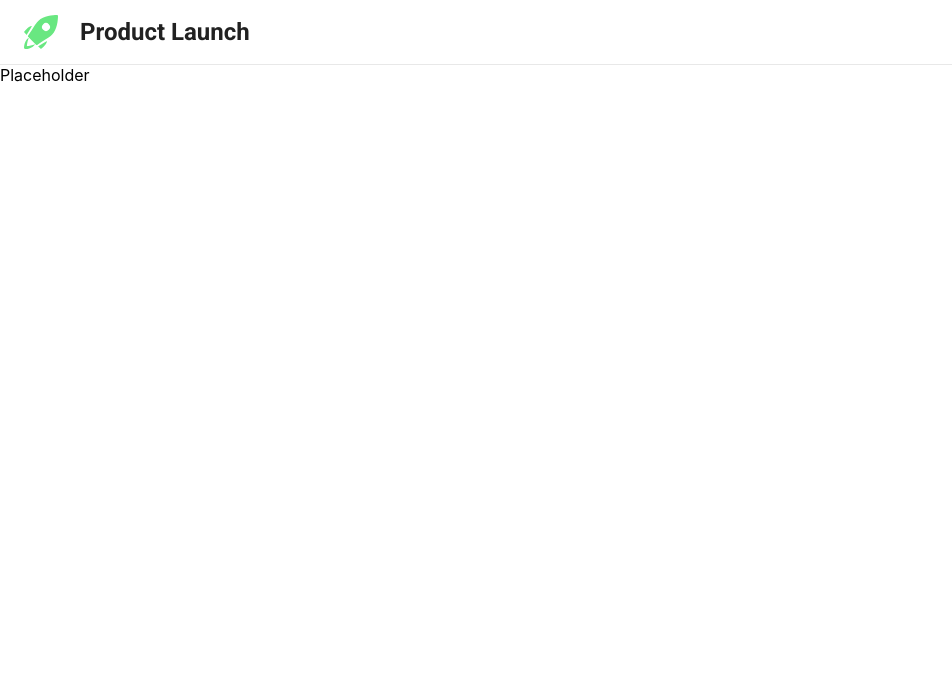
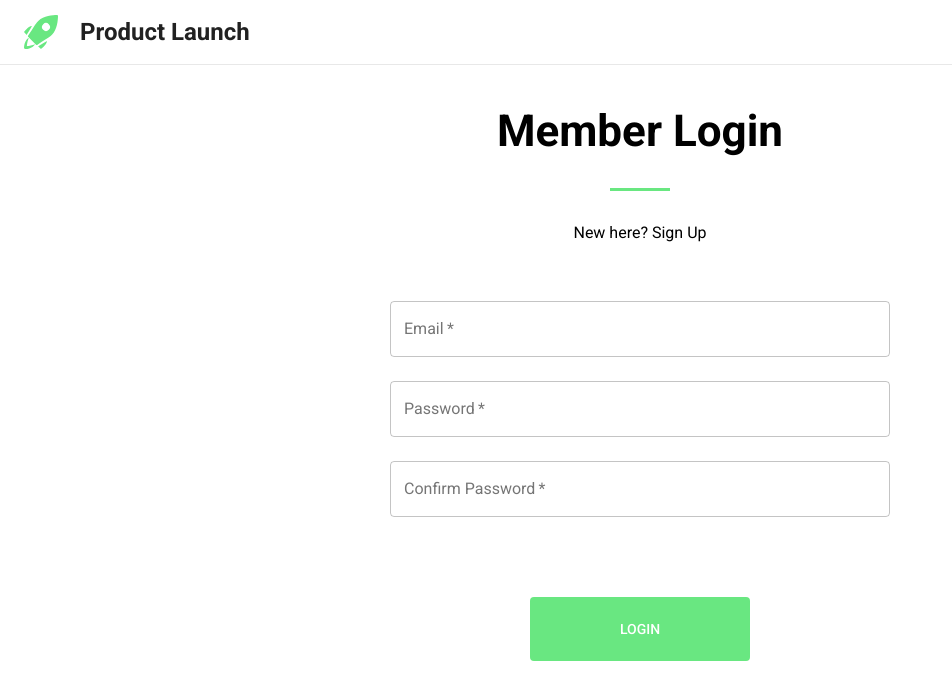
Before and after one commit to hatchways/team-summer, a React (Create React App) app in the folder client/: page /login in a window 1280 px wide. Shown: the top 700 px of the page, without its empty margins (0-952 px from the left). Built offline with nearby package versions, Linux system fonts and the light colour scheme.

Commit message:
Theme adjustment; Signup page design finish; login design finish

```diff
--- a/client/src/App.js
+++ b/client/src/App.js
@@ -4,7 +4,7 @@ import {BrowserRouter, Route, Redirect} from 'react-router-dom'
 
 import {theme} from './themes/theme';
 
-import SvgProductLaunchLogo from './components/ProductLaunchLogo';
+import SvgProductLaunchLogo from './components/product-launch-logo';
 import SignUp from './pages/sign-up';
 import Login from './pages/login';
 
@@ -14,8 +14,28 @@ const useStyles = makeStyles({
     })
 });
 
+const globalStyles = makeStyles({
+   '@global': {
+       '.MuiButton-root': {
+           width: 220,
+           height: 64,
+           boxShadow: 'none'
+       },
+       'a': {
+           textDecoration: 'none',
+           color: '#000000',
+
+           '&:hover': {
+               color: theme.palette.primary.main
+           }
+       }
+   }
+});
+
 const App = () => {
+    globalStyles();
     const classes = useStyles(theme);
+
     return (
         <MuiThemeProvider theme={theme}>
             <AppBar className={classes.navBar} position="static" color="#ffffff" elevation={0}>
--- a/client/src/components/bold-line.js
+++ b/client/src/components/bold-line.js
@@ -8,13 +8,13 @@ const useStyles = makeStyles({
         backgroundColor: theme.primary,
         marginBottom: 30
     })
-})
+});
 
 const BoldLine = (props) => {
     const classes = useStyles(props)
 
     return <div className={classes.boldLine}/>
 
-}
+};
 
 export default withTheme(BoldLine)
--- /dev/null
+++ b/client/src/components/centered-page-header.js
@@ -0,0 +1,42 @@
+import React from 'react';
+import {makeStyles, Typography} from '@material-ui/core';
+import PropTypes from 'prop-types';
+
+import BoldLine from './bold-line';
+
+const useStyles = makeStyles({
+    header: {
+        display: 'flex',
+        flexDirection: 'column',
+        alignItems: 'center'
+    },
+    pageTitle: {
+        marginBottom: 30
+    },
+    descriptionText: {
+        textAlign: 'center',
+        marginBottom: 40
+    },
+});
+
+const CenteredPageHeader = (props) => {
+    const classes = useStyles();
+
+    return (
+        <header className={classes.header}>
+            <Typography variant="h2" className={classes.pageTitle}>{props.title}</Typography>
+            <BoldLine />
+            <Typography variant="body1" className={classes.descriptionText}>
+                {props.descriptionText}
+            </Typography>
+        </header>
+    );
+};
+
+CenteredPageHeader.propTypes = {
+    title: PropTypes.string.isRequired,
+    descriptionText: PropTypes.string.isRequired
+};
+
+
+export default CenteredPageHeader;
--- a/client/src/components/ProductLaunchLogo.js
+++ b/client/src/components/product-launch-logo.js
@@ -3,19 +3,19 @@ import PropTypes from 'prop-types'
 import {useTheme} from '@material-ui/core'
 
 const SvgProductLaunchLogo = props => {
-    const theme = useTheme()
+    const theme = useTheme();
 
     return (
         <svg width={props.size || 34} height={props.size || 34} fill="none" {...props}>
             <path
                 d="M3 19.364A196.9 196.9 0 008 11c-4.085.4-8 6.02-8 6.02L2.696 20c.078-.22.178-.434.305-.636zM14 31.306L16.98 34s5.62-3.915 6.02-8a196.968 196.968 0 00-8.365 4.999c-.2.125-.413.228-.635.307zM10.437 29.388c-.504.204-1 .42-1.516.593-1.38.461-2.8.773-4.242.972-.603.084-1.213.154-1.823.2l.017-.226c.126-1.468.35-2.93.71-4.36.174-.69.396-1.36.634-2.03.148-.417.333-.815.52-1.214L4.414 23a8.018 8.018 0 00-1.874 1.784 11.705 11.705 0 00-1.785 3.4 14.158 14.158 0 00-.747 4.082c-.006.194-.02.393.011.586a1.362 1.362 0 00.926 1.084c.2.064.4.065.606.064 1.255-.01 2.53-.229 3.732-.586C7.48 32.76 9.699 31.53 11 29.589l-.314-.314a9.145 9.145 0 01-.25.113z"
-                fill={props.color || theme.primary }
+                fill={props.color || theme.palette.primary.main }
             />
             <path
                 fillRule="evenodd"
                 clipRule="evenodd"
                 d="M33.652.348c.229.228.354.54.348.862-.072 3.82-.782 13.245-5.8 18.263-2.274 2.274-3.458 3.013-6.05 4.632h-.001l-.009.006a189.33 189.33 0 00-8.617 5.677 1.185 1.185 0 01-1.518-.136l-7.657-7.658a1.188 1.188 0 01-.136-1.517c2.911-4.19 4.507-6.745 5.673-8.612l.01-.015c1.62-2.594 2.358-3.777 4.632-6.05C19.535.79 28.967.074 32.789 0h.024c.314 0 .616.125.84.348zM19.203 14.796a3.947 3.947 0 105.583-5.581 3.947 3.947 0 00-5.583 5.581z"
-                fill={ props.color || theme.primary }
+                fill={ props.color || theme.palette.primary.main}
             />
         </svg>
     )
--- a/client/src/pages/login.js
+++ b/client/src/pages/login.js
@@ -1,11 +1,78 @@
-import React from 'react'
+import React, {useState} from 'react';
+import {
+    makeStyles,
+    Button
+} from '@material-ui/core';
+import {Link} from "react-router-dom";
 
-const Login = (props) => {
+import {CustomOutlinedInput} from "../components/inputs";
+import CenteredPageHeader from '../components/centered-page-header';
+
+const useStyles = makeStyles({
+    pageContent: {
+        display: 'flex',
+        flexDirection: 'column',
+        alignItems: 'center',
+        margin: '0 auto',
+        padding: '40px 30px',
+        maxWidth: 500
+    },
+    form: {
+        width: '100%',
+        display: 'flex',
+        flexDirection: 'column',
+        alignItems: 'center'
+    },
+    lastInput: {
+        marginBottom: 80
+    }
+});
+
+const Login = () => {
+    const classes = useStyles();
+    const [emailValue, setEmail] = useState(null);
+    const [passwordValue, setPassword] = useState(null);
+    const [confirmPassword, setConfirmPassword] = useState(null);
+
     return (
-        <div>
-            Placeholder
-        </div>
+        <main className={classes.pageContent}>
+            <CenteredPageHeader
+                title="Member Login"
+                descriptionText={(
+                    <span>New here? <Link to="/signup">Sign Up</Link></span>
+                )}
+            />
+            <form className={classes.form}>
+                <CustomOutlinedInput
+                    name="email"
+                    value={emailValue}
+                    label="Email"
+                    onChange={setEmail}
+                    type="email"
+                    required
+                />
+                <CustomOutlinedInput
+                    name="password"
+                    value={passwordValue}
+                    label="Password"
+                    onChange={setPassword}
+                    type="password"
+                    required
+                />
+                <CustomOutlinedInput
+                    name="confirm-password"
+                    value={confirmPassword}
+                    label="Confirm Password"
+                    onChange={setConfirmPassword}
+                    type="password"
+                    required
+                    className={classes.lastInput}
+                />
+
+                <Button variant="contained" color="primary">Login</Button>
+            </form>
+        </main>
     )
-}
+};
 
 export default Login
--- a/client/src/pages/sign-up.js
+++ b/client/src/pages/sign-up.js
@@ -1,12 +1,12 @@
 import React, {useState} from 'react';
 import {
     makeStyles,
-    Typography,
+    Button
 } from '@material-ui/core';
+import {Link} from "react-router-dom";
 
-import BoldLine from '../components/bold-line';
-import {Link} from "react-router-dom";
 import {CustomOutlinedInput} from "../components/inputs";
+import CenteredPageHeader from '../components/centered-page-header';
 
 const useStyles = makeStyles({
     pageContent: {
@@ -17,15 +17,14 @@ const useStyles = makeStyles({
         padding: '40px 30px',
         maxWidth: 500
     },
-    pageTitle: {
-        marginBottom: 30
+    form: {
+        width: '100%',
+        display: 'flex',
+        flexDirection: 'column',
+        alignItems: 'center'
     },
-    explanationText: {
-        textAlign: 'center',
-        marginBottom: 40
-    },
-    input: {
-        width: '100%'
+    lastInput: {
+        marginBottom: 80
     }
 });
 
@@ -37,12 +36,13 @@ const SignUp = () => {
 
     return (
         <main className={classes.pageContent}>
-            <Typography variant="h2" className={classes.pageTitle}>Create an account</Typography>
-            <BoldLine/>
-            <Typography variant="body1" className={classes.explanationText}>
-                Already a member? <Link to="/login">Login</Link>
-            </Typography>
-            <form style={{width: '100%'}}>
+            <CenteredPageHeader
+                title="Create an Account"
+                descriptionText={(
+                    <span>Already a member? <Link to="/login">Login</Link></span>
+                )}
+            />
+            <form className={classes.form}>
                 <CustomOutlinedInput
                     name="name"
                     value={nameValue}
@@ -65,7 +65,10 @@ const SignUp = () => {
                     onChange={setPassword}
                     type="password"
                     required
+                    className={classes.lastInput}
                 />
+
+                <Button variant="contained" color="primary">Create account</Button>
             </form>
         </main>
     )
--- a/client/src/themes/theme.js
+++ b/client/src/themes/theme.js
@@ -14,6 +14,15 @@ export const theme = createMuiTheme({
             textAlign: 'center'
         }
     },
+    palette: {
+        primary: {
+            main: '#69E781',
+            contrastText: '#ffffff'
+        },
+        secondary: {
+            main: '#1f1f1f'
+        }
+    },
     primary: '#69E781',
     secondary: '#1f1f1f',
     meta: '#E8E8E8',
```
